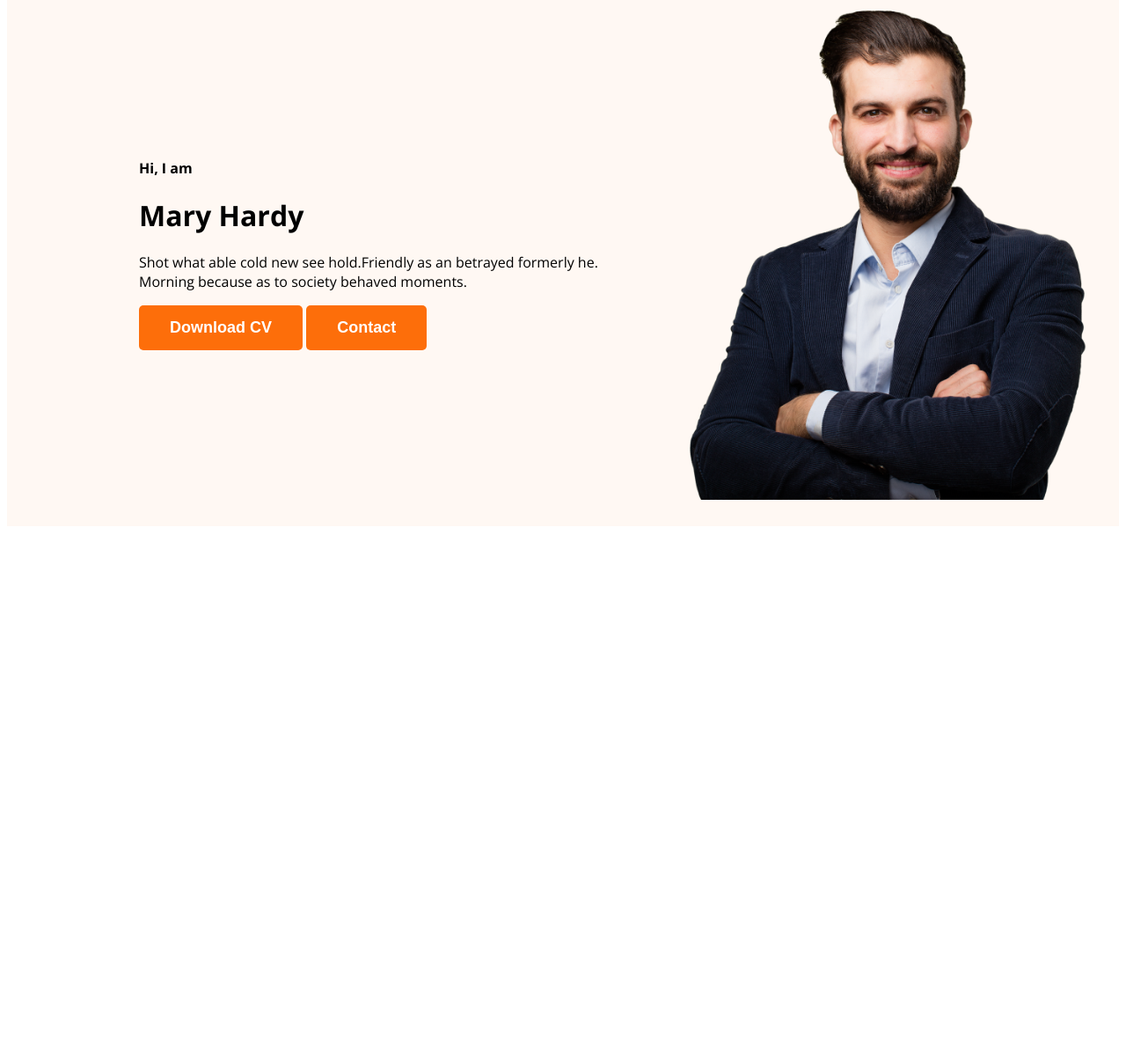
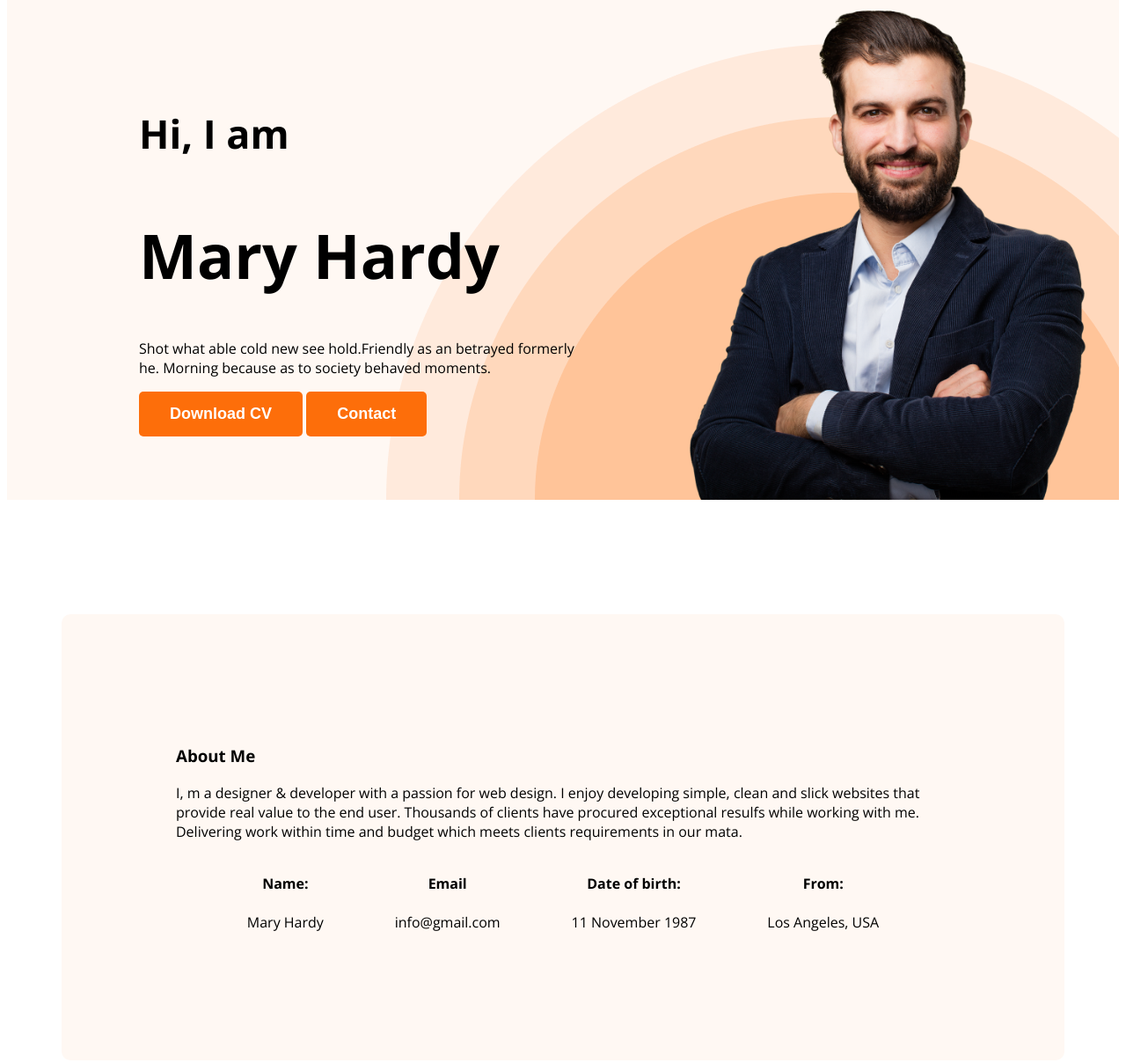
Before and after one commit to rumman2012/web-developer-portfolio, a plain HTML site: page index.html in a window 1280 px wide. Shown: the part 200-1408 px from the top of the page at 88% size. Before the commit the page ends 806 px from the top, so only its background shows below. Drawn offline with nearby package versions, Linux system fonts and the light colour scheme.

Commit message:
added about section

```diff
--- a/index.html
+++ b/index.html
@@ -21,7 +21,7 @@
             </ul>
         </nav>
         <div class="banner">
-            <div>
+            <div class ="banner-content">
                 <h4 class="banner-gritty">Hi, I am</h4>
                 <h1 class="banner-title">Mary Hardy</h1>
                 <p>Shot what able cold new see hold.Friendly as an betrayed formerly he. Morning because as to society behaved moments.</p>
@@ -32,6 +32,34 @@
         </div>
 
     </header>
-
+    <main>
+        <section class="about">
+            <h3 class="section-title">About Me</h3>
+            <p class="section-description">
+                I, m a designer & developer with a passion for web design. I enjoy developing simple, clean and slick websites that provide real value to the end user. Thousands of clients have procured exceptional resulfs while working with me. Delivering work within time and budget which meets clients requirements in our mata.
+            </p>
+            <div class="about-info-container">
+                <!--ctrl + / comments snippet-->
+                <!-- div.about-inf*4>h4.info-title+p.info-description  -->
+                <div class="about-inf">
+                    <h4 class="info-title">Name:</h4>
+                    <p class="info-description">Mary Hardy</p>
+                </div>
+                <div class="about-inf">
+                    <h4 class="info-title">Email</h4>
+                    <p class="info-description"></p>
+                        info@gmail.com</p>
+                </div>
+                <div class="about-inf">
+                    <h4 class="info-title">Date of birth:</h4>
+                    <p class="info-description">11 November 1987</p>
+                </div>
+                <div class="about-inf">
+                    <h4 class="info-title">From:</h4>
+                    <p class="info-description">Los Angeles, USA</p>
+                </div>
+            </div>
+        </section>
+    </main>
 </body>
 </html>
--- a/style.css
+++ b/style.css
@@ -20,6 +20,9 @@ body
 .header
 {
     background-color: #FFF8F3;
+    background-image: url(images/header_bg.png);
+    background-repeat: no-repeat;
+    background-position: bottom right; /*y axis first  */
 }
 nav
 {
@@ -53,11 +56,48 @@ nav a
 .banner
 {
     display: flex;
-    padding: 30px 30px 30px 150px;
+    padding: 30px 30px 0px 150px;
     align-items: center;
+    justify-content: space-between;
 }
 .banner img
 {
     width: 500px;
 
 }
+.banner-content
+{
+    max-width: 500px;
+}
+.banner-gritty
+{
+    font-size: 45px;
+}
+.banner-title
+{
+    font-size: 70px;
+    font-weight: 700;
+}
+main
+{
+    max-width: 1140px;
+    margin: 0 auto;
+
+}
+.about
+{
+    background: #FFF8F3;
+    padding: 130px;
+    border-radius: 10px;
+    margin: 130px 0;
+
+}
+.about-info-container
+{
+    display: flex;
+    justify-content: space-evenly;
+}
+.about-inf
+{
+    text-align: center;
+}
```
